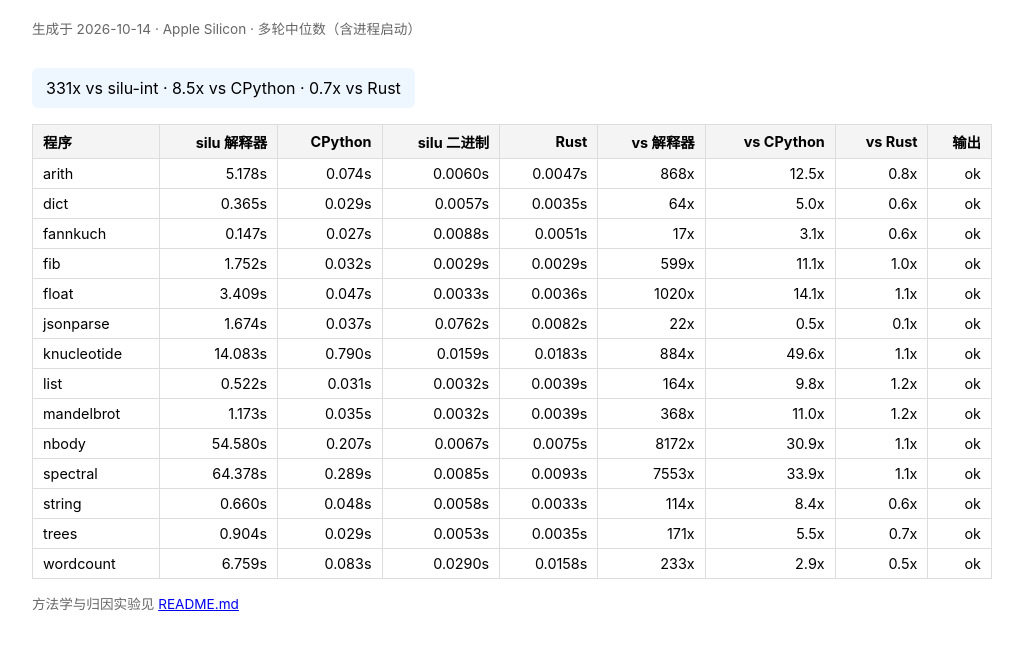
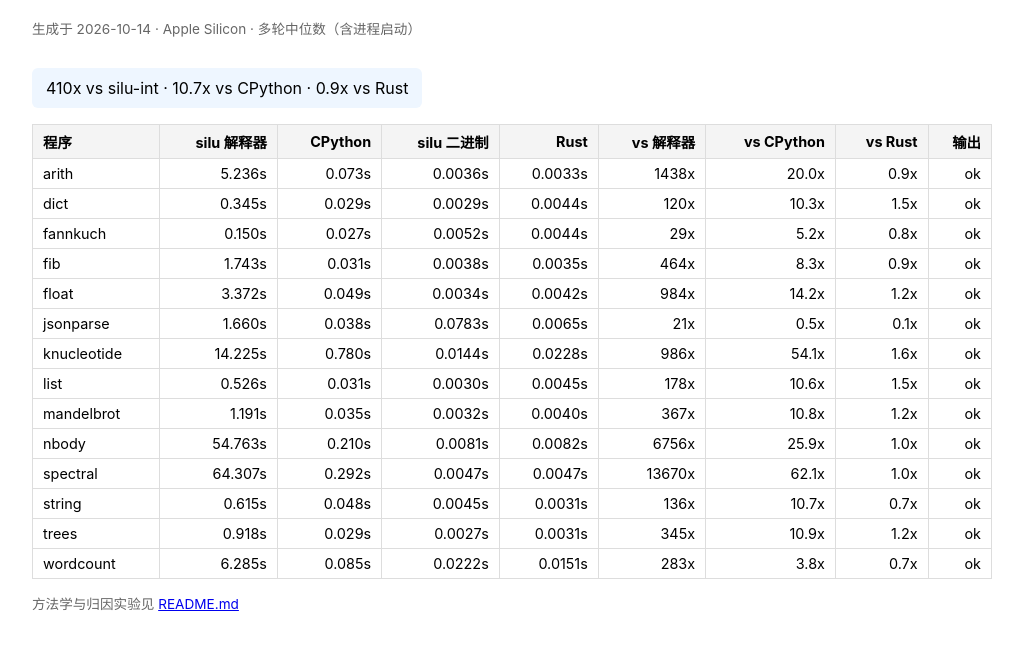
Before and after one commit to askender/silu-nightly, a plain HTML site: page benchmarks/RESULTS.html in a window 1280 px wide. Shown: the part 81-730 px from the top of the page, without its empty margins (128-1151 px from the left). Drawn offline with Linux system fonts and the light colour scheme.

Commit message:
benchmarks: refresh RESULTS.md/HTML from a full 15-program --report pass

```diff
--- a/benchmarks/RESULTS.html
+++ b/benchmarks/RESULTS.html
@@ -1,15 +1,15 @@
-<!DOCTYPE html><html lang="zh"><head><meta charset="utf-8"><title>Silu 性能评测结果（2026-10-14）</title><style>body{font-family:-apple-system,sans-serif;margin:2rem auto;max-width:60rem}table{border-collapse:collapse;width:100%;font-size:.9rem}th,td{border:1px solid #ddd;padding:6px 10px;text-align:right}th:first-child,td:first-child{text-align:left}th{background:#f4f4f4}.geo{background:#eef6ff;padding:10px 14px;border-radius:6px;display:inline-block}.meta{color:#666;font-size:.85rem}</style></head><body><h1>Silu 性能评测结果</h1><p class="meta">生成于 2026-10-14 · Apple Silicon · 多轮中位数（含进程启动）</p><p class="geo">331x vs silu-int · 8.5x vs CPython · 0.7x vs Rust</p><table><tr><th>程序</th><th>silu 解释器</th><th>CPython</th><th>silu 二进制</th><th>Rust</th><th>vs 解释器</th><th>vs CPython</th><th>vs Rust</th><th>输出</th></tr>
-<tr><td>arith</td><td>5.178s</td><td>0.074s</td><td>0.0060s</td><td>0.0047s</td><td>868x</td><td>12.5x</td><td>0.8x</td><td>ok</td></tr>
-<tr><td>dict</td><td>0.365s</td><td>0.029s</td><td>0.0057s</td><td>0.0035s</td><td>64x</td><td>5.0x</td><td>0.6x</td><td>ok</td></tr>
-<tr><td>fannkuch</td><td>0.147s</td><td>0.027s</td><td>0.0088s</td><td>0.0051s</td><td>17x</td><td>3.1x</td><td>0.6x</td><td>ok</td></tr>
-<tr><td>fib</td><td>1.752s</td><td>0.032s</td><td>0.0029s</td><td>0.0029s</td><td>599x</td><td>11.1x</td><td>1.0x</td><td>ok</td></tr>
-<tr><td>float</td><td>3.409s</td><td>0.047s</td><td>0.0033s</td><td>0.0036s</td><td>1020x</td><td>14.1x</td><td>1.1x</td><td>ok</td></tr>
-<tr><td>jsonparse</td><td>1.674s</td><td>0.037s</td><td>0.0762s</td><td>0.0082s</td><td>22x</td><td>0.5x</td><td>0.1x</td><td>ok</td></tr>
-<tr><td>knucleotide</td><td>14.083s</td><td>0.790s</td><td>0.0159s</td><td>0.0183s</td><td>884x</td><td>49.6x</td><td>1.1x</td><td>ok</td></tr>
-<tr><td>list</td><td>0.522s</td><td>0.031s</td><td>0.0032s</td><td>0.0039s</td><td>164x</td><td>9.8x</td><td>1.2x</td><td>ok</td></tr>
-<tr><td>mandelbrot</td><td>1.173s</td><td>0.035s</td><td>0.0032s</td><td>0.0039s</td><td>368x</td><td>11.0x</td><td>1.2x</td><td>ok</td></tr>
-<tr><td>nbody</td><td>54.580s</td><td>0.207s</td><td>0.0067s</td><td>0.0075s</td><td>8172x</td><td>30.9x</td><td>1.1x</td><td>ok</td></tr>
-<tr><td>spectral</td><td>64.378s</td><td>0.289s</td><td>0.0085s</td><td>0.0093s</td><td>7553x</td><td>33.9x</td><td>1.1x</td><td>ok</td></tr>
-<tr><td>string</td><td>0.660s</td><td>0.048s</td><td>0.0058s</td><td>0.0033s</td><td>114x</td><td>8.4x</td><td>0.6x</td><td>ok</td></tr>
-<tr><td>trees</td><td>0.904s</td><td>0.029s</td><td>0.0053s</td><td>0.0035s</td><td>171x</td><td>5.5x</td><td>0.7x</td><td>ok</td></tr>
-<tr><td>wordcount</td><td>6.759s</td><td>0.083s</td><td>0.0290s</td><td>0.0158s</td><td>233x</td><td>2.9x</td><td>0.5x</td><td>ok</td></tr></table><p class="meta">方法学与归因实验见 <a href="README.md">README.md</a></p></body></html>
+<!DOCTYPE html><html lang="zh"><head><meta charset="utf-8"><title>Silu 性能评测结果（2026-10-14）</title><style>body{font-family:-apple-system,sans-serif;margin:2rem auto;max-width:60rem}table{border-collapse:collapse;width:100%;font-size:.9rem}th,td{border:1px solid #ddd;padding:6px 10px;text-align:right}th:first-child,td:first-child{text-align:left}th{background:#f4f4f4}.geo{background:#eef6ff;padding:10px 14px;border-radius:6px;display:inline-block}.meta{color:#666;font-size:.85rem}</style></head><body><h1>Silu 性能评测结果</h1><p class="meta">生成于 2026-10-14 · Apple Silicon · 多轮中位数（含进程启动）</p><p class="geo">410x vs silu-int · 10.7x vs CPython · 0.9x vs Rust</p><table><tr><th>程序</th><th>silu 解释器</th><th>CPython</th><th>silu 二进制</th><th>Rust</th><th>vs 解释器</th><th>vs CPython</th><th>vs Rust</th><th>输出</th></tr>
+<tr><td>arith</td><td>5.236s</td><td>0.073s</td><td>0.0036s</td><td>0.0033s</td><td>1438x</td><td>20.0x</td><td>0.9x</td><td>ok</td></tr>
+<tr><td>dict</td><td>0.345s</td><td>0.029s</td><td>0.0029s</td><td>0.0044s</td><td>120x</td><td>10.3x</td><td>1.5x</td><td>ok</td></tr>
+<tr><td>fannkuch</td><td>0.150s</td><td>0.027s</td><td>0.0052s</td><td>0.0044s</td><td>29x</td><td>5.2x</td><td>0.8x</td><td>ok</td></tr>
+<tr><td>fib</td><td>1.743s</td><td>0.031s</td><td>0.0038s</td><td>0.0035s</td><td>464x</td><td>8.3x</td><td>0.9x</td><td>ok</td></tr>
+<tr><td>float</td><td>3.372s</td><td>0.049s</td><td>0.0034s</td><td>0.0042s</td><td>984x</td><td>14.2x</td><td>1.2x</td><td>ok</td></tr>
+<tr><td>jsonparse</td><td>1.660s</td><td>0.038s</td><td>0.0783s</td><td>0.0065s</td><td>21x</td><td>0.5x</td><td>0.1x</td><td>ok</td></tr>
+<tr><td>knucleotide</td><td>14.225s</td><td>0.780s</td><td>0.0144s</td><td>0.0228s</td><td>986x</td><td>54.1x</td><td>1.6x</td><td>ok</td></tr>
+<tr><td>list</td><td>0.526s</td><td>0.031s</td><td>0.0030s</td><td>0.0045s</td><td>178x</td><td>10.6x</td><td>1.5x</td><td>ok</td></tr>
+<tr><td>mandelbrot</td><td>1.191s</td><td>0.035s</td><td>0.0032s</td><td>0.0040s</td><td>367x</td><td>10.8x</td><td>1.2x</td><td>ok</td></tr>
+<tr><td>nbody</td><td>54.763s</td><td>0.210s</td><td>0.0081s</td><td>0.0082s</td><td>6756x</td><td>25.9x</td><td>1.0x</td><td>ok</td></tr>
+<tr><td>spectral</td><td>64.307s</td><td>0.292s</td><td>0.0047s</td><td>0.0047s</td><td>13670x</td><td>62.1x</td><td>1.0x</td><td>ok</td></tr>
+<tr><td>string</td><td>0.615s</td><td>0.048s</td><td>0.0045s</td><td>0.0031s</td><td>136x</td><td>10.7x</td><td>0.7x</td><td>ok</td></tr>
+<tr><td>trees</td><td>0.918s</td><td>0.029s</td><td>0.0027s</td><td>0.0031s</td><td>345x</td><td>10.9x</td><td>1.2x</td><td>ok</td></tr>
+<tr><td>wordcount</td><td>6.285s</td><td>0.085s</td><td>0.0222s</td><td>0.0151s</td><td>283x</td><td>3.8x</td><td>0.7x</td><td>ok</td></tr></table><p class="meta">方法学与归因实验见 <a href="README.md">README.md</a></p></body></html>
```
Also changed, not shown: benchmarks/RESULTS.md (+15 -15 lines).
